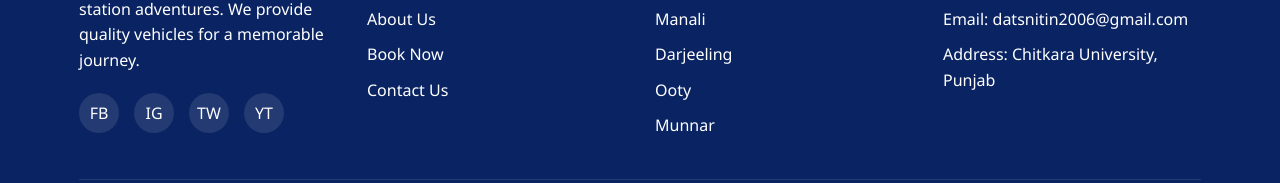
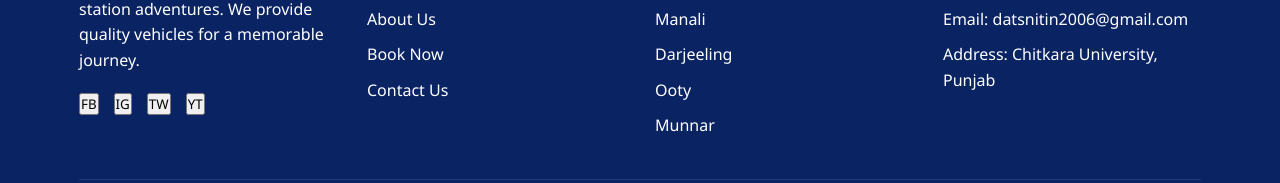
Before and after one commit to nitinbajpaii/OpenRoadRentals, a React (Create React App) app: page /contact in a window 1280 px wide. Shown: the part 1683-1866 px from the top of the page. Built offline with nearby package versions, Linux system fonts and the light colour scheme.

Commit message:
Update Footer.js

```diff
--- a/src/components/Footer.js
+++ b/src/components/Footer.js
@@ -7,17 +7,24 @@ const Footer = () => {
     <footer className="footer">
       <div className="container">
         <div className="footer-content">
+
+          {/* Column 1 */}
           <div className="footer-column">
             <h3>Open Road Rentals</h3>
-            <p>Your trusted partner for hill station adventures. We provide quality vehicles for a memorable journey.</p>
+            <p>
+              Your trusted partner for hill station adventures.
+              We provide quality vehicles for a memorable journey.
+            </p>
+
             <div className="social-links">
-              <a href="#" aria-label="Facebook">FB</a>
-              <a href="#" aria-label="Instagram">IG</a>
-              <a href="#" aria-label="Twitter">TW</a>
-              <a href="#" aria-label="YouTube">YT</a>
+              <button type="button" aria-label="Facebook">FB</button>
+              <button type="button" aria-label="Instagram">IG</button>
+              <button type="button" aria-label="Twitter">TW</button>
+              <button type="button" aria-label="YouTube">YT</button>
             </div>
           </div>
 
+          {/* Column 2 */}
           <div className="footer-column">
             <h3>Quick Links</h3>
             <ul>
@@ -28,6 +35,7 @@ const Footer = () => {
             </ul>
           </div>
 
+          {/* Column 3 */}
           <div className="footer-column">
             <h3>Our Locations</h3>
             <ul>
@@ -39,6 +47,7 @@ const Footer = () => {
             </ul>
           </div>
 
+          {/* Column 4 */}
           <div className="footer-column">
             <h3>Contact Info</h3>
             <ul>
@@ -47,11 +56,13 @@ const Footer = () => {
               <li>Address: Chitkara University, Punjab</li>
             </ul>
           </div>
+
         </div>
 
         <div className="footer-bottom">
           <p>&copy; 2025 Open Road Rentals. All rights reserved.</p>
         </div>
+
       </div>
     </footer>
   );
```
